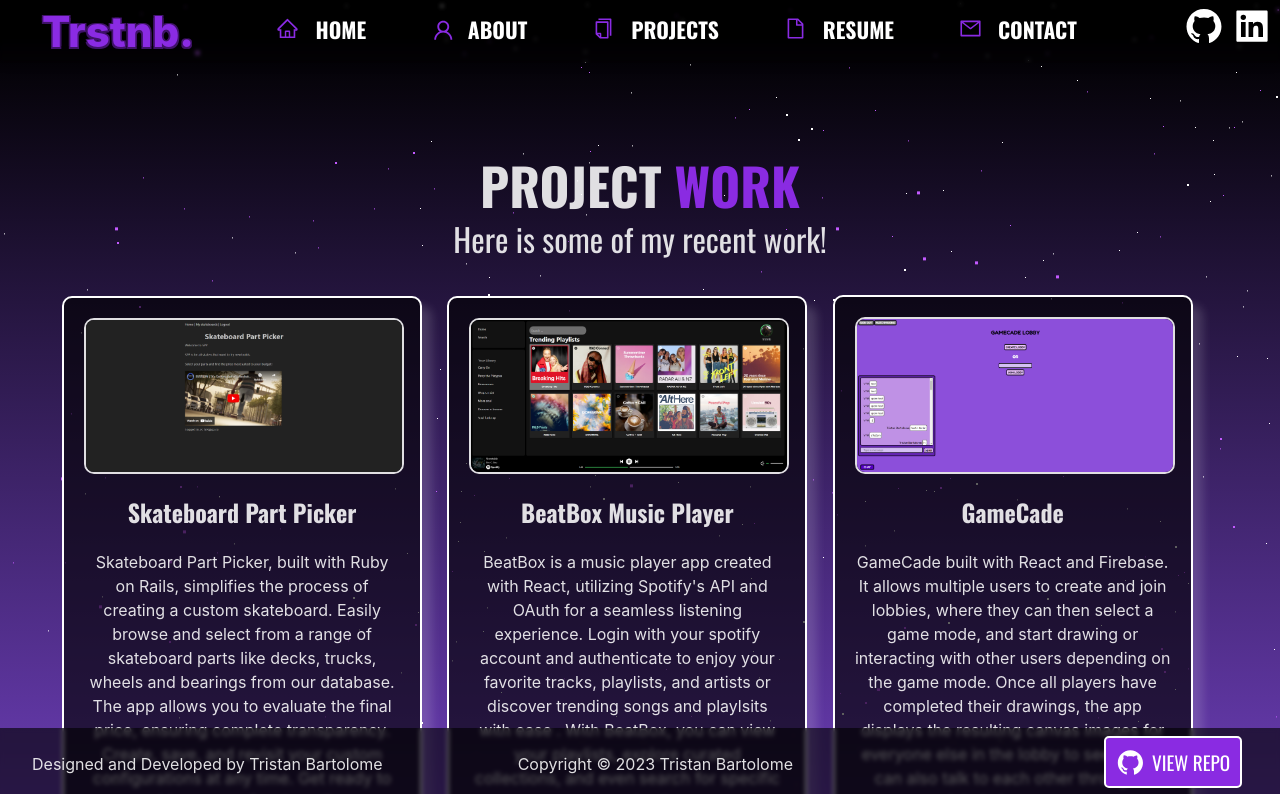
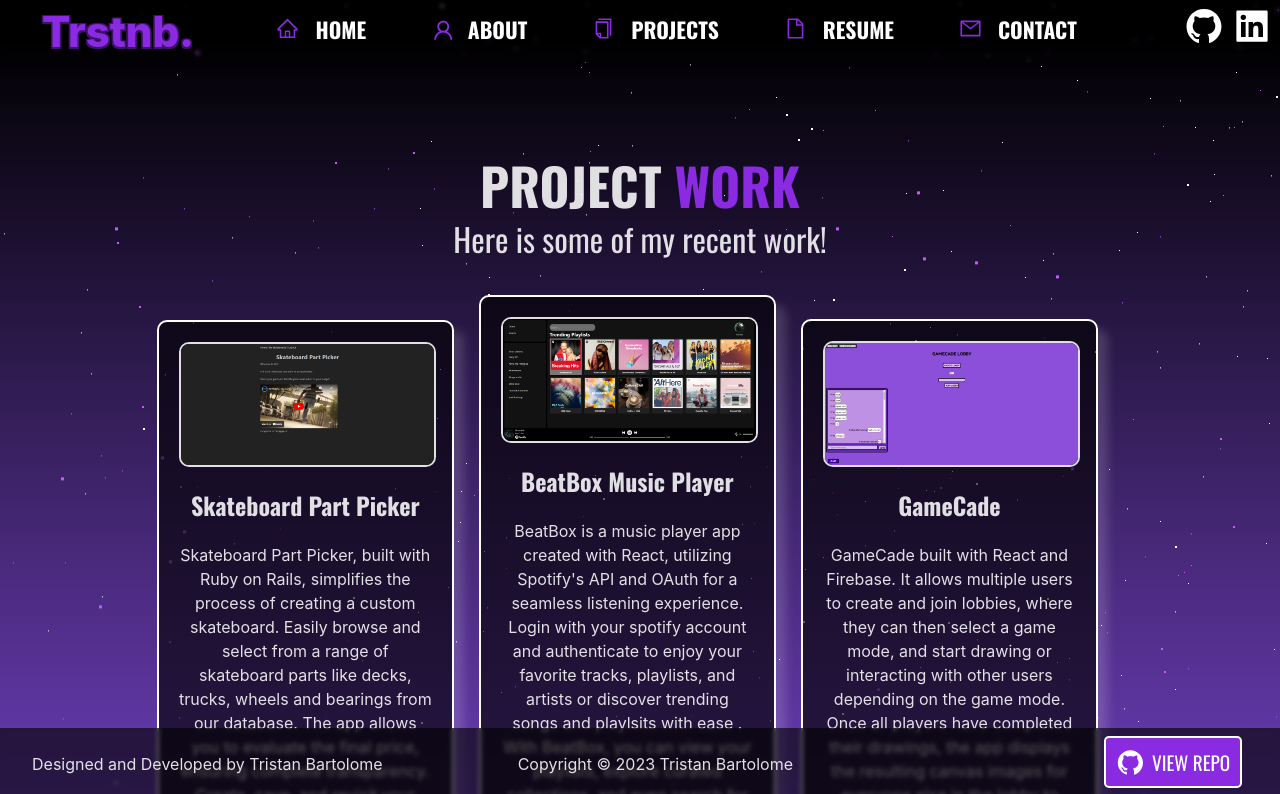
Before and after one commit to trstnb1998/Portfolio-Site, a React (Vite) app: page /projects in a window 1280 px wide. Shown: the top 794 px of the page. Built offline with nearby package versions, Linux system fonts and the light colour scheme.

Commit message:
style fixes

```diff
--- a/src/components/pages/projects/Projects.css
+++ b/src/components/pages/projects/Projects.css
@@ -29,7 +29,7 @@
     margin-right: 2%;
     text-align: center;
     transition: 0.3s;
-    width: 25%;
+    width: 20%;
     padding-bottom: 3em;
     position:relative;
 }
--- a/src/components/pages/projects/Projects.jsx
+++ b/src/components/pages/projects/Projects.jsx
@@ -42,7 +42,7 @@ export default function Projects() {
                     <img className='project-img' src={spotify} alt="spp" />
                     <h2>BeatBox Music Player</h2>
                     <div className="card-p">
-                        <p>BeatBox is a music player app created with React, utilizing Spotify's API and OAuth for a seamless listening experience. Login with your spotify account and authenticate to enjoy your favorite tracks, playlists, and artists or discover trending songs and playlsits with ease . With BeatBox, you can view your playlists, explore curated collections, and even search for specific songs and artists.</p>
+                        <p>BeatBox is a music player app created with React, utilizing Spotify's API and OAuth for a seamless listening experience. Login with your spotify account and authenticate to enjoy your favorite tracks, playlists, and artists or discover trending songs and playlsits with ease . With BeatBox, you can view your playlists, explore curated collections, and even search for specific songs and artists. Elevate your music experience today!</p>
                     </div>
 
                     <button onClick={() => window.open("https://github.com/vworo/Beat-Box", "_blank")}>
```
